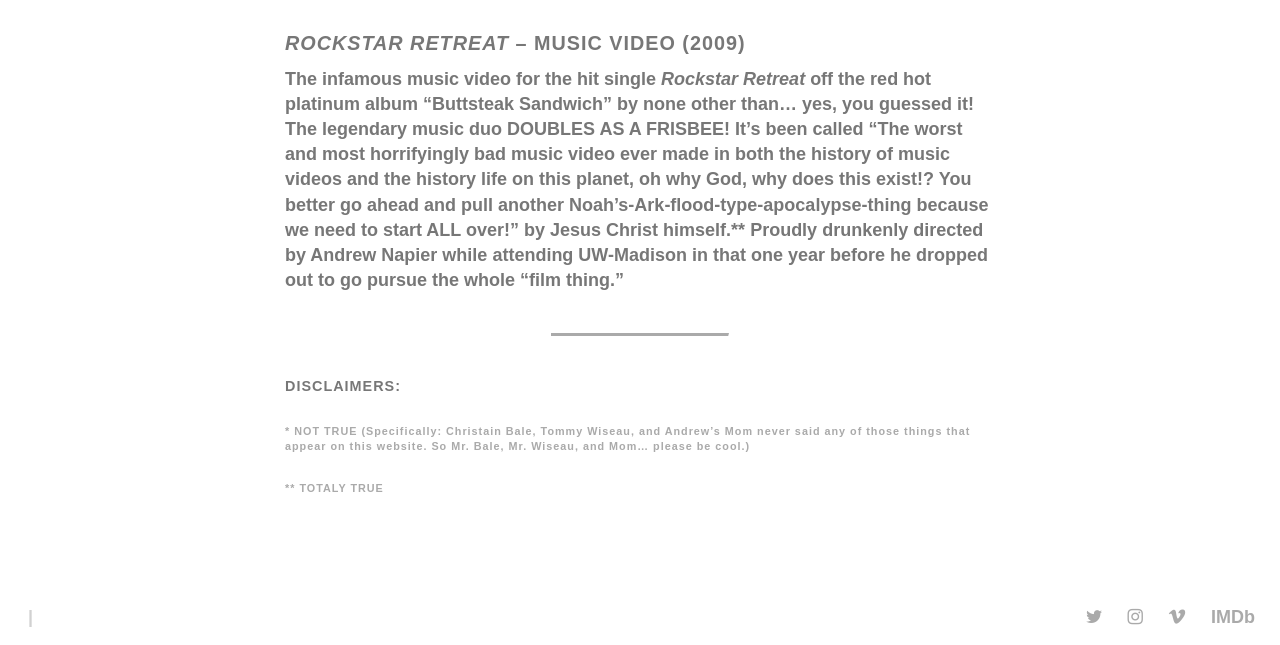
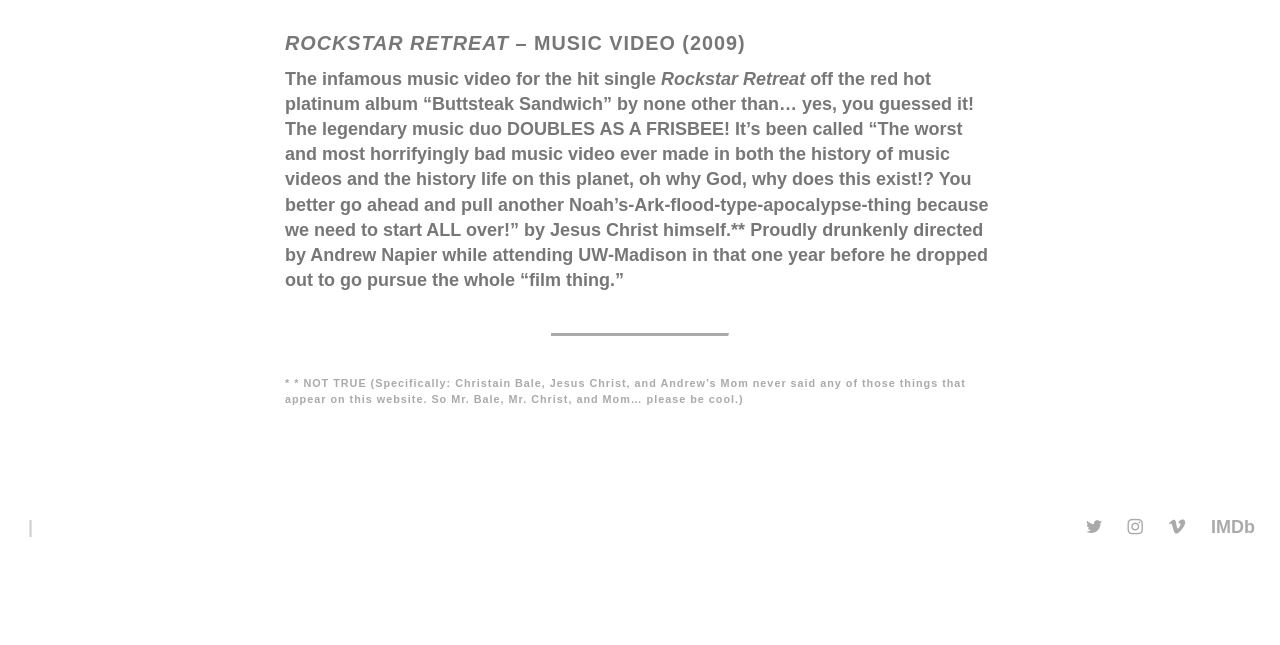
Before and after one commit to sandcastleco/andrew-napier, a Jekyll site: the page built from secret/index.md, in a window 1280 px wide and 900 px high, scrolled down 9917 px, cut to the strip 255-900 px from the top of the window. Built offline with Jekyll 4.4.1, drawn with Linux system fonts in a browser that asks for light colours; nearby versions of some CDN libraries; comment, search, counter and statistics services are not loaded; after the commit the page ends 10728 px from its top, so only the background shows below that; some of the changed text lies outside the part shown.

Commit message:
adjusted MSNBC title and changed disclaimers section text

```diff
--- a/secret/index.md
+++ b/secret/index.md
@@ -110,8 +110,4 @@ The infamous music video for the hit single _Rockstar Retreat_ off the red hot p
 
 ---
 
-### Disclaimers:
-
-#### \* NOT TRUE (Specifically: Christain Bale, Tommy Wiseau, and Andrew's Mom never said any of those things that appear on this website. So Mr. Bale, Mr. Wiseau, and Mom... please be cool.)
-
-#### ** TOTALY TRUE
+#### \* * NOT TRUE (Specifically: Christain Bale, Jesus Christ, and Andrew’s Mom never said any of those things that appear on this website. So Mr. Bale, Mr. Christ, and Mom… please be cool.)
```
Also changed, not shown: other parts of secret/index.md (+1 -1 lines), 1 other file.
